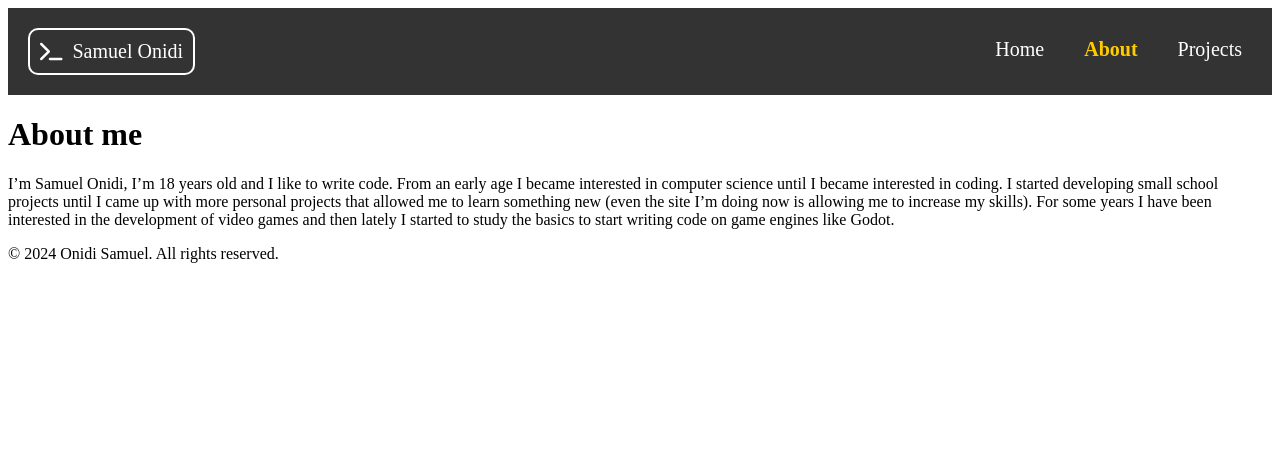
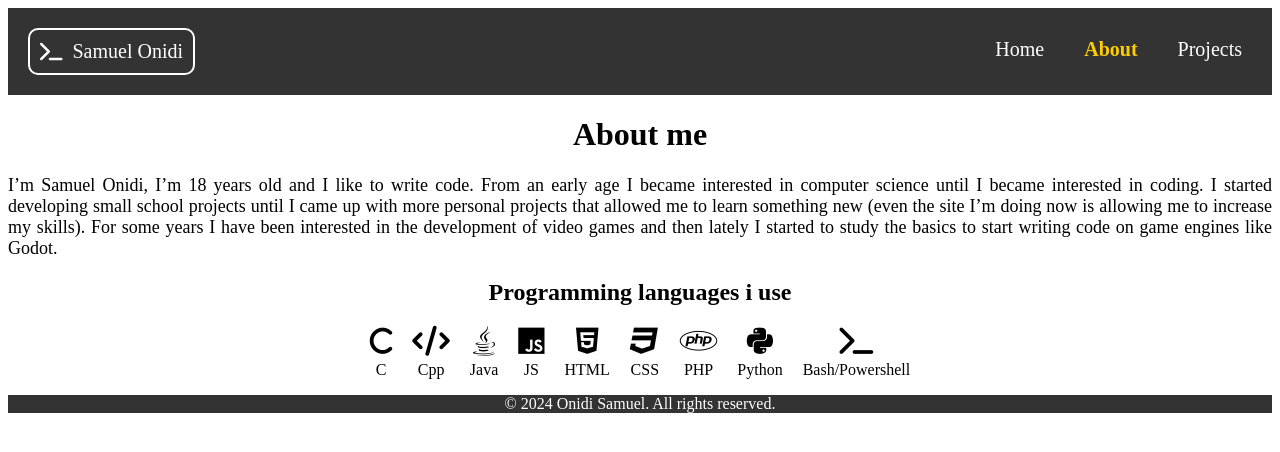
Before and after one commit to SaaS-28/SaaS-28.github.io, a Jekyll site: the page built from about.markdown, in a window 1280 px wide. Shown: the top 452 px of the page. Built offline with Jekyll 4.4.1, drawn with Linux system fonts in a browser that asks for light colours.

Commit message:
fixed and improved navbar + added content

```diff
--- a/_includes/footer.html
+++ b/_includes/footer.html
@@ -1 +1,3 @@
-<p>© 2024 Onidi Samuel. All rights reserved.</p>
+<footer class="footer">
+    <p>© 2024 Onidi Samuel. All rights reserved.</p>
+</footer>
--- a/_layouts/home.html
+++ b/_layouts/home.html
@@ -10,12 +10,12 @@
       <!-- Hero -->
       <section class="home" id="home">
         <div class="content">
-            <h2>printf("Welcome to my website!")</h2>
+            <h2>printf("Welcome to my website!");</h2>
             <p>In this site I am going to upload personal projects that I have already done and that I want to do</p>
         </div>
         <div class="github">
-            <a class="github" aria-label="GitHub" href="https://github.com/SaaS-28" target="_blank"><i class="fab fa-github"></i></a>
-          </div>
+          <a class="github" aria-label="GitHub" href="https://github.com/SaaS-28" target="_blank"><i class="fab fa-github"></i></a>
+        </div>
       </section>
     </main>
     <!-- Footer -->
--- a/_sass/main.scss
+++ b/_sass/main.scss
@@ -1,6 +1,11 @@
+/* Page colors */
+$logo-nav-foo: #fff;
+$background-page: #333;
+$over: #ffcc00;
+
 /* Header */
 #header {
-  background-color: #333;
+  background-color: $background-page;
   padding: 20px;
   display: flex;
   justify-content: space-between;
@@ -8,23 +13,23 @@
 
 /* Logo */
 .logo {
-  color: #fff;
+  color: $logo-nav-foo;
   text-decoration: none;
-  font-size: 20px; /* Aumenta leggermente la dimensione del testo */
+  font-size: 20px;
   display: flex;
   align-items: center;
   transition: color 0.5s ease;
-  border: 2px solid white;
+  border: 2px solid $logo-nav-foo;
   border-radius: 10px;
   padding: 10px;
 }
 
 .logo:hover {
-  color: #ffcc00;
+  color: $over;
 }
 
 .logo i {
-  margin-right: 10px; /* Aggiunge un margine a destra all'icona per separarla dal testo */
+  margin-right: 10px;
 }
 
 /* Navbar */
@@ -44,7 +49,7 @@
 }
 
 .navbar ul li a {
-  color: #fff;
+  color: $logo-nav-foo;
   text-decoration: none;
   font-size: 20px;
   position: relative;
@@ -57,7 +62,7 @@
   bottom: -2px;
   width: 0;
   height: 2px;
-  background-color: #ffcc00;
+  background-color: $over;
   transition: width 0.3s ease;
 }
 
@@ -67,32 +72,117 @@
 
 .navbar ul li a.active {
   font-weight: bold;
-  color: #ffcc00;
+  color: $over;
 }
 
 /* Navbar Link Styles */
 .navbar a {
-  color: #fff;
+  color: $logo-nav-foo;
   text-decoration: none;
   padding: 10px;
   transition: color 0.3s ease;
 }
 
 .navbar a:hover {
-  color: #ffcc00;
+  color: $over;
 }
 
 .navbar a.active {
   font-weight: bold;
 }
 
-/* Nasconde il menu-toggle (icona) per default */
+/* Menu toggle */
 .menu-toggle {
   display: flex;
   visibility: hidden;
+  transition: transform 0.3s ease-in-out;
 }
 
-/* Nasconde la navbar per default su dispositivi mobili e mostra l'icona del menu */
+/* Home */
+.home {
+  display: flex;
+  flex-direction: column;
+  justify-content: center;
+  align-items: center;
+  height: 100vh;
+}
+
+/* Content*/
+.content {
+  text-align: center;
+}
+
+.content h2 {
+  font-family: 'Arial', sans-serif;
+  font-size: xx-large;
+  font-weight: bold;
+  color: $background-page;
+  text-shadow: 2px 2px 4px rgba(0, 0, 0, 0.1);
+}
+
+.content p {
+  margin-top: 10px;
+  margin-bottom: 20px;
+  padding: 0 20px;
+  max-width: 600px;
+  font-size: large;
+}
+
+.fa-bars {
+  transform: rotate(0deg);
+}
+
+.fa-times {
+  transform: rotate(90deg);
+}
+
+/* GitHub icon */
+.github .fab.fa-github{
+  font-size: 50px;
+  color: $background-page;
+}
+
+.github:hover .fab.fa-github {
+  color: $over;
+}
+
+/* About me page */
+.content-about > h1, h2{
+  text-align: center;
+}
+
+.content-about > p {
+  text-align: justify;
+  font-size: large;
+}
+
+.prom-lang {
+  display: flex;
+  justify-content: center;
+  align-items: center;
+  gap: 20px;
+  flex-direction: row;
+}
+
+.prom-icon {
+  display: flex;
+  flex-direction: column;
+  align-items: center;
+}
+
+.prom-icon i {
+  font-size: 30px;
+  margin-bottom: 5px;
+}
+
+/* Footer */
+.footer {
+  background-color: $background-page;
+  color: $logo-nav-foo;
+  text-align: center;
+}
+
+/* Responsive */
 @media screen and (max-width: 768px) {
   #header {
     flex-direction: column;
@@ -122,7 +212,6 @@
     visibility: visible;
   }
 
-  /* Assicurati che il logo sia separato dal menu e occupi la propria 'riga' */
   .logo {
     display: flex;
     justify-content: center;
@@ -130,3 +219,9 @@
     width: 50%;
   }
 }
+
+@media screen and (max-width: 342px) {
+  .logo {
+    font-size: 15px;
+  }
+}
--- a/about.markdown
+++ b/about.markdown
@@ -3,9 +3,48 @@
 title: About
 permalink: /about/
 ---
-<div class="content">
+<div class="content-about">
     <h1>About me</h1>
     <p>
         I’m Samuel Onidi, I’m 18 years old and I like to write code. From an early age I became interested in computer science until I became interested in coding. I started developing small school projects until I came up with more personal projects that allowed me to learn something new (even the site I’m doing now is allowing me to increase my skills). For some years I have been interested in the development of video games and then lately I started to study the basics to start writing code on game engines like Godot.
     </p>
+    <h2>Programming languages i use</h2>
+    <div class="prom-lang">
+        <div class="prom-icon">
+            <i class="fa-solid fa-c"></i>
+            <span>C</span>
+        </div>
+        <div class="prom-icon">
+            <i class="fa-solid fa-code"></i>
+            <span>Cpp</span>
+        </div>
+        <div class="prom-icon">
+            <i class="fa-brands fa-java"></i>
+            <span>Java</span>
+        </div>
+        <div class="prom-icon">
+            <i class="fa-brands fa-js"></i>
+            <span>JS</span>
+        </div>
+        <div class="prom-icon">
+            <i class="fa-brands fa-html5"></i>
+            <span>HTML</span>
+        </div>
+        <div class="prom-icon">
+            <i class="fa-brands fa-css3"></i>
+            <span>CSS</span>
+        </div>
+        <div class="prom-icon">
+            <i class="fa-brands fa-php"></i>
+            <span>PHP</span>
+        </div>
+        <div class="prom-icon">
+            <i class="fa-brands fa-python"></i>
+            <span>Python</span>
+        </div>
+        <div class="prom-icon">
+            <i class="fa-solid fa-terminal"></i>
+            <span>Bash/Powershell</span>
+        </div>
+    </div>
 </div>
--- a/assets/js/script.js
+++ b/assets/js/script.js
@@ -4,5 +4,7 @@
 
   menuIcon.addEventListener('click', function() {
     navbarMenu.classList.toggle('active');
+    menuIcon.classList.toggle('fa-bars');
+    menuIcon.classList.toggle('fa-times');
   });
 });
```
Also changed, not shown: projects.md (added, +1 -0 lines).
